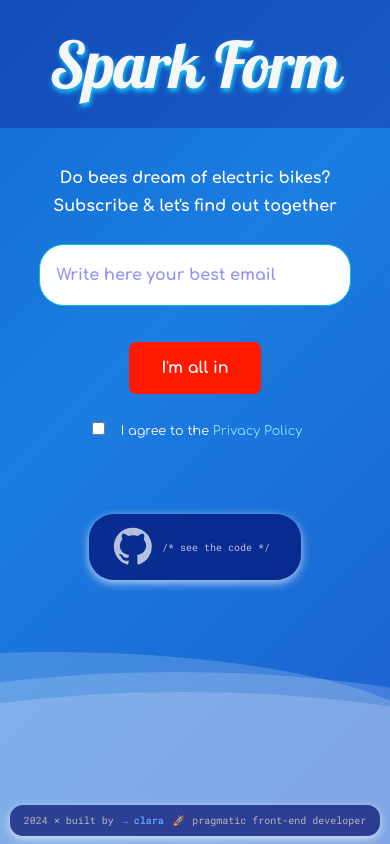
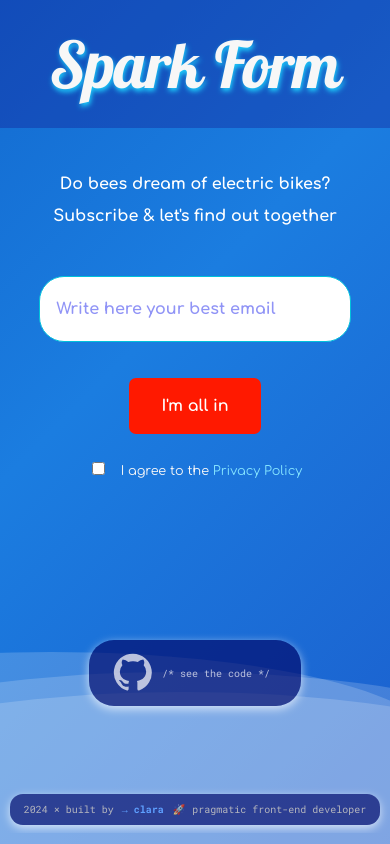
Before and after one commit to clasei/spark-form, a React (Vite) app: page / in a window 390 px wide. Built offline with nearby package versions, Linux system fonts and the light colour scheme.

Commit message:
style updated

```diff
--- a/src/App.css
+++ b/src/App.css
@@ -4,3 +4,13 @@
   text-align: center;
   overflow: auto;
 }
+
+.content {
+  min-height: 600px;
+}
+
+  @media screen and (max-width: 768px) {
+    .content {
+      min-height: 600px;
+    }
+  }
--- a/src/components/CodeLink/CodeLink.css
+++ b/src/components/CodeLink/CodeLink.css
@@ -9,13 +9,13 @@
     transition: scale 1s ease-out;
     background-color: rgba(0, 7, 104, 0.654);
     box-shadow: 0 3px 10px rgba(255, 255, 255, 0.685);
-    padding: 1rem 0.25rem;
+    padding: 0.75rem 0.25rem;
     margin: 3rem auto;
     border-radius: 25px;
     width: 13rem;
     position: relative;
     bottom: 0;
-    margin-top: 2rem;
+    margin-top: 3rem;
     margin-bottom: 5rem;
 }
 
--- a/src/components/footer/Footer.css
+++ b/src/components/footer/Footer.css
@@ -4,13 +4,13 @@
     font-size: x-small;
     background-color: rgba(0, 7, 104, 0.65);
     box-shadow: 0 3px 10px rgba(255, 255, 255, 0.685);
-    padding: 1rem 3rem;
+    padding: 0.75rem 3rem;
     margin: 0.75rem 1rem;
     border-radius: 13px;
     text-align: center;
     box-sizing: border-box;
     bottom: 0;
-    position: fixed;
+    position: relative;
     width: 95%;
 }
 
@@ -40,6 +40,7 @@ footer span {
 @media screen and (max-width: 768px) {
     #footer {
         margin: 0.5rem 0.75rem;
+        margin-bottom: o.5rem;
         padding: 0.5rem 0.75rem;
     }
 }
--- a/src/components/signup-form/SignupForm.css
+++ b/src/components/signup-form/SignupForm.css
@@ -9,12 +9,13 @@
     font-family: "Comfortaa", sans-serif;
     font-weight: 700;
     font-size: 1.25rem;
+    line-height: 2rem;
     color: #ffffff;
 }
 
   .signup-text {
     margin-top: 3rem;
-    margin-bottom: 1rem;
+    margin-bottom: 2rem;
     line-height: 2rem;
   }
 
@@ -73,13 +74,12 @@
 
   @media screen and (max-width: 768px) {
     .signup-text {
-        margin-top: 0.25rem;
-        margin-bottom: 0.75rem;
+        margin-top: 0.5rem;
+        margin-bottom: 2rem;
       }
 
     .signup-text, .signup-input, .signup-button {
         font-size: 1rem;
-        line-height: 1.75rem;
     }
 
     .signup-input {
```
